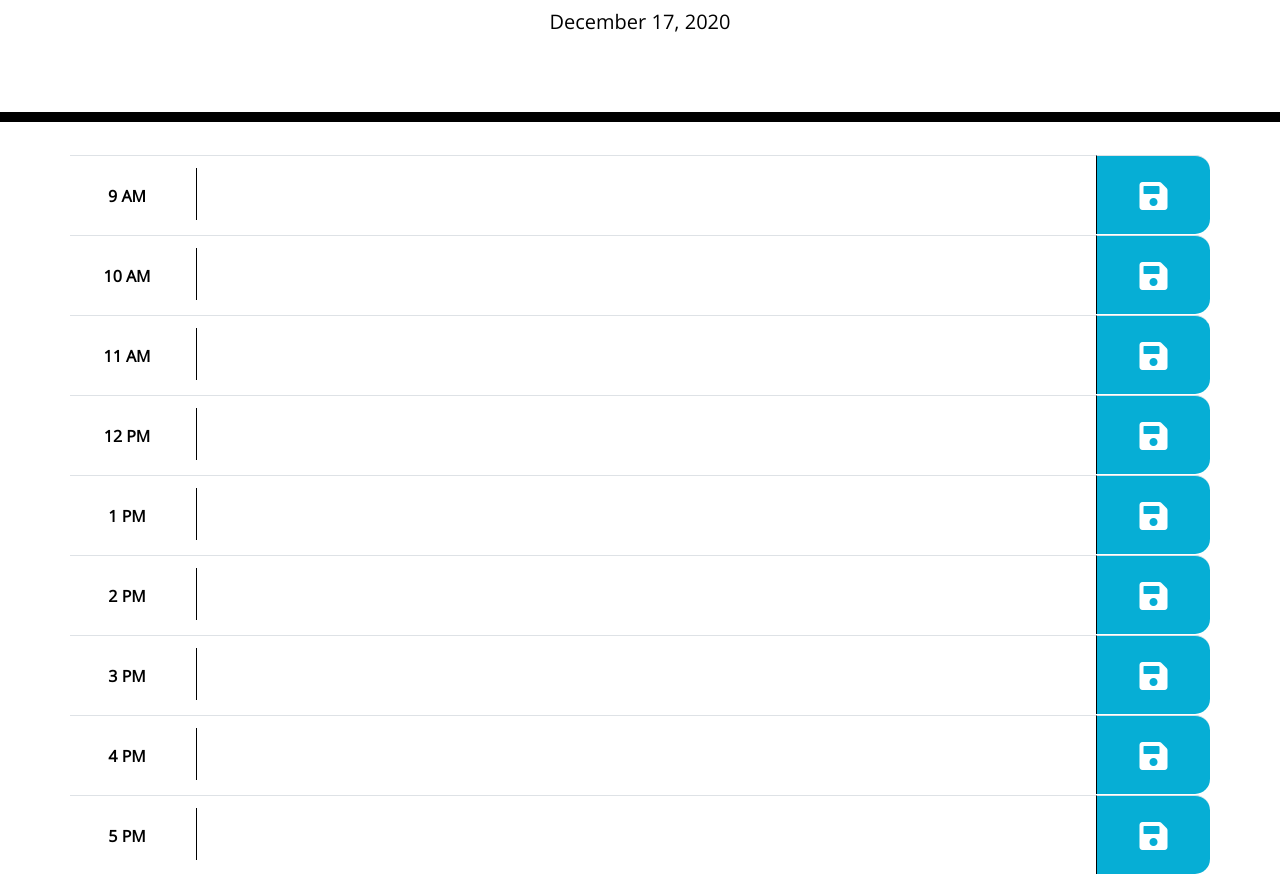
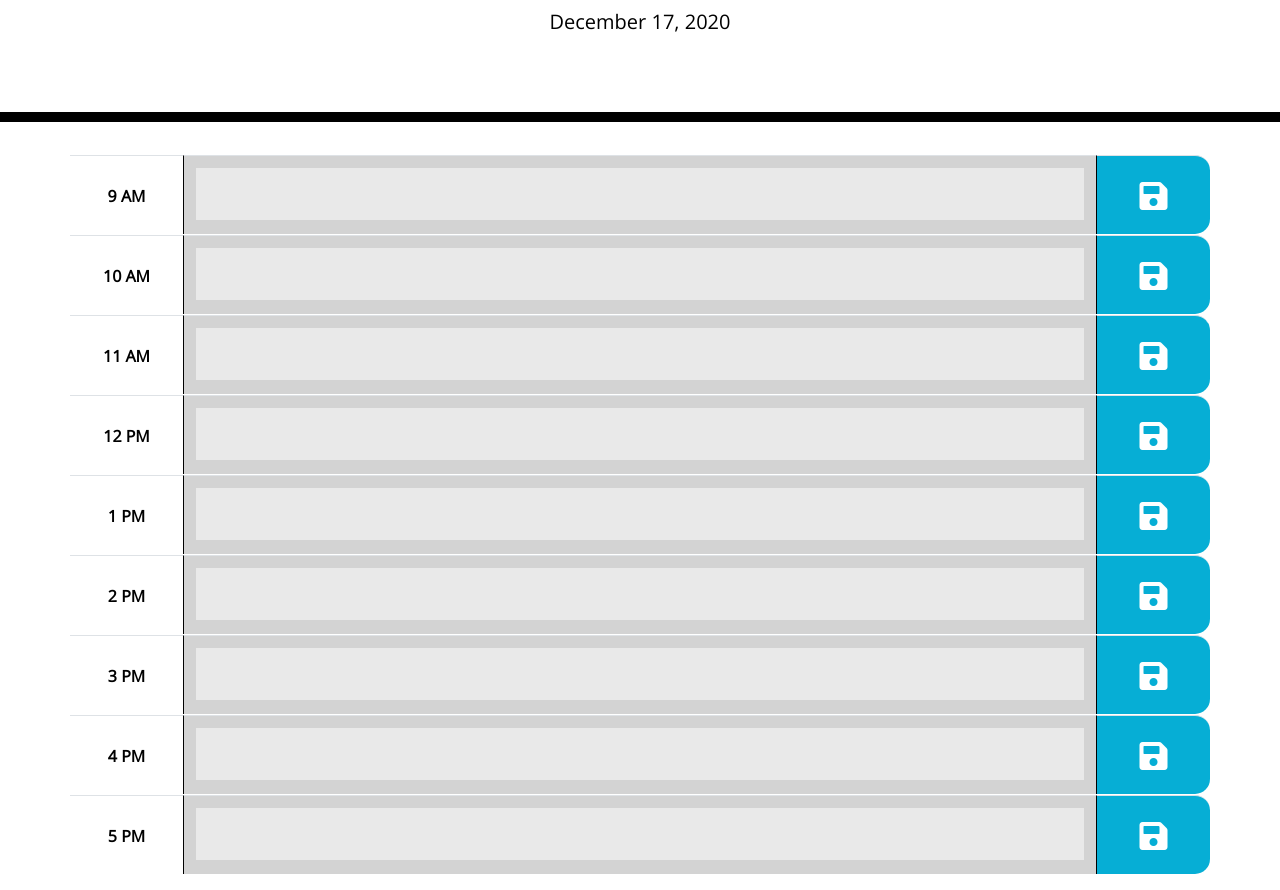
Before and after one commit to skelliebunnie/uw-w3-dayplanner, a plain HTML site: page index.html in a window 1280 px wide. Shown: the part 182-1072 px from the top of the page. Drawn offline with nearby package versions, Linux system fonts and the light colour scheme.

Commit message:
added script checks for time to color code the inputs. textareas with a past time are disabled. tweaked the styling again.

```diff
--- a/index.html
+++ b/index.html
@@ -35,63 +35,63 @@
           <td class="hour">
             <p class="time-block">9 AM</p>
           </td>
-          <td><textarea name="time" id="schedule-time" cols="30" rows="2" class="schedule" data-hour="0900"></textarea></td>
+          <td><textarea name="time" id="schedule-0900" cols="30" rows="2" class="schedule" data-hour="0900"></textarea></td>
           <td class="saveBtn"><i class="fas fa-save fa-2x"></i></td>
         </tr>
         <tr class="row">
           <td class="hour">
             <p class="time-block">10 AM</p>
           </td>
-          <td><textarea name="time" id="schedule-time" cols="30" rows="2" class="schedule" data-hour="1000"></textarea></td>
+          <td><textarea name="time" id="schedule-1000" cols="30" rows="2" class="schedule" data-hour="1000"></textarea></td>
           <td class="saveBtn"><i class="fas fa-save fa-2x"></i></td>
         </tr>
         <tr class="row">
           <td class="hour">
             <p class="time-block">11 AM</p>
           </td>
-          <td><textarea name="time" id="schedule-time" cols="30" rows="2" class="schedule" data-hour="1100"></textarea></td>
+          <td><textarea name="time" id="schedule-1100" cols="30" rows="2" class="schedule" data-hour="1100"></textarea></td>
           <td class="saveBtn"><i class="fas fa-save fa-2x"></i></td>
         </tr>
         <tr class="row">
           <td class="hour">
             <p class="time-block">12 PM</p>
           </td>
-          <td><textarea name="time" id="schedule-time" cols="30" rows="2" class="schedule" data-hour="1200"></textarea></td>
+          <td><textarea name="time" id="schedule-1200" cols="30" rows="2" class="schedule" data-hour="1200"></textarea></td>
           <td class="saveBtn"><i class="fas fa-save fa-2x"></i></td>
         </tr>
         <tr class="row">
           <td class="hour">
             <p class="time-block">1 PM</p>
           </td>
-          <td><textarea name="time" id="schedule-time" cols="30" rows="2" class="schedule" data-hour="1300"></textarea></td>
+          <td><textarea name="time" id="schedule-1300" cols="30" rows="2" class="schedule" data-hour="1300"></textarea></td>
           <td class="saveBtn"><i class="fas fa-save fa-2x"></i></td>
         </tr>
         <tr class="row">
           <td class="hour">
             <p class="time-block">2 PM</p>
           </td>
-          <td><textarea name="time" id="schedule-time" cols="30" rows="2" class="schedule" data-hour="1400"></textarea></td>
+          <td><textarea name="time" id="schedule-1400" cols="30" rows="2" class="schedule" data-hour="1400"></textarea></td>
           <td class="saveBtn"><i class="fas fa-save fa-2x"></i></td>
         </tr>
         <tr class="row">
           <td class="hour">
             <p class="time-block">3 PM</p>
           </td>
-          <td><textarea name="time" id="schedule-time" cols="30" rows="2" class="schedule" data-hour="1500"></textarea></td>
+          <td><textarea name="time" id="schedule-1500" cols="30" rows="2" class="schedule" data-hour="1500"></textarea></td>
           <td class="saveBtn"><i class="fas fa-save fa-2x"></i></td>
         </tr>
         <tr class="row">
           <td class="hour">
             <p class="time-block">4 PM</p>
           </td>
-          <td><textarea name="time" id="schedule-time" cols="30" rows="2" class="schedule" data-hour="1600"></textarea></td>
+          <td><textarea name="time" id="schedule-1600" cols="30" rows="2" class="schedule" data-hour="1600"></textarea></td>
           <td class="saveBtn"><i class="fas fa-save fa-2x"></i></td>
         </tr>
         <tr class="row">
           <td class="hour">
             <p class="time-block">5 PM</p>
           </td>
-          <td><textarea name="time" id="schedule-time" cols="30" rows="2" class="schedule" data-hour="1700"></textarea></td>
+          <td><textarea name="time" id="schedule-1700" cols="30" rows="2" class="schedule" data-hour="1700"></textarea></td>
           <td class="saveBtn"><i class="fas fa-save fa-2x"></i></td>
         </tr>
       </table>
--- a/script.js
+++ b/script.js
@@ -4,5 +4,20 @@ $(document).ready(function() {
 	$("#currentDay").text(currentDay);
 
 	var hour = dayjs().format('HH00');
-	console.log(hour);
+
+	$(".schedule").each(function() {
+		console.log($(this).attr("data-hour"), hour);
+
+		if( $(this).attr("data-hour") == hour ) {
+			$(this).parent().addClass("present");
+
+		} else if ( $(this).attr("data-hour") < hour ) {
+			$(this).parent().addClass("past");
+			$(this).attr("disabled", true);
+
+		} else {
+			$(this).parent().addClass("future");
+
+		}
+	});
 });
--- a/style.css
+++ b/style.css
@@ -16,8 +16,16 @@ textarea{
   border: none;
   resize: none;
   color: #000000;
-  border-left: 1px solid black;
   padding: 10px;
+  width: 100%;
+  margin: 0;
+  background-color: rgba(255,255,255,0.5);
+}
+
+textarea:active,
+textarea:focus {
+  outline: 0;
+  border: 0;
 }
 
 .jumbotron {
@@ -62,6 +70,7 @@ tbody {
   background-color: #ffffff;
   color: #000000;
   border-top: 1px dashed #000000;
+  border-right: 1px solid black;
 }
 
 .past {
```
